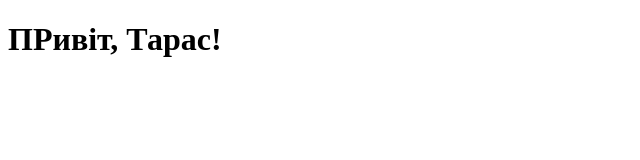
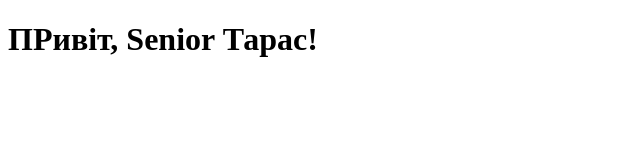
Before and after one commit to akoval25/newproject, a plain HTML site: page index.html in a window 1280 px wide. Shown: the whole page, without its empty margins (0-640 px from the left). Drawn offline with Linux system fonts and the light colour scheme.

Commit message:
Update index.html
Змінив H2, я не збираюсь тут писати англійською, я це манав

```diff
--- a/index.html
+++ b/index.html
@@ -1,12 +1,17 @@
 <!DOCTYPE html>
 <html lang="en">
+
 <head>
     <meta charset="UTF-8">
     <meta http-equiv="X-UA-Compatible" content="IE=edge">
     <meta name="viewport" content="width=device-width, initial-scale=1.0">
     <title>Document</title>
 </head>
+
 <body>
-    <header><h1>ПРивіт, Тарас!</h1></header>
+    <header>
+        <h1>ПРивіт, Senior Тарас!</h1>
+    </header>
 </body>
+
 </html>
```
